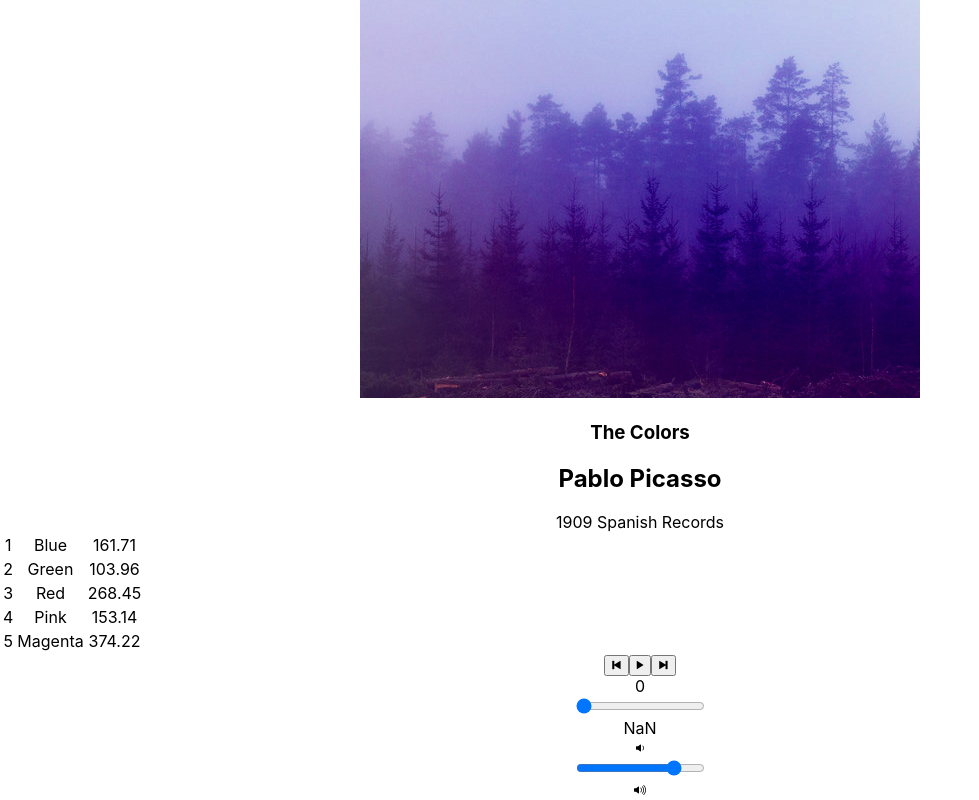
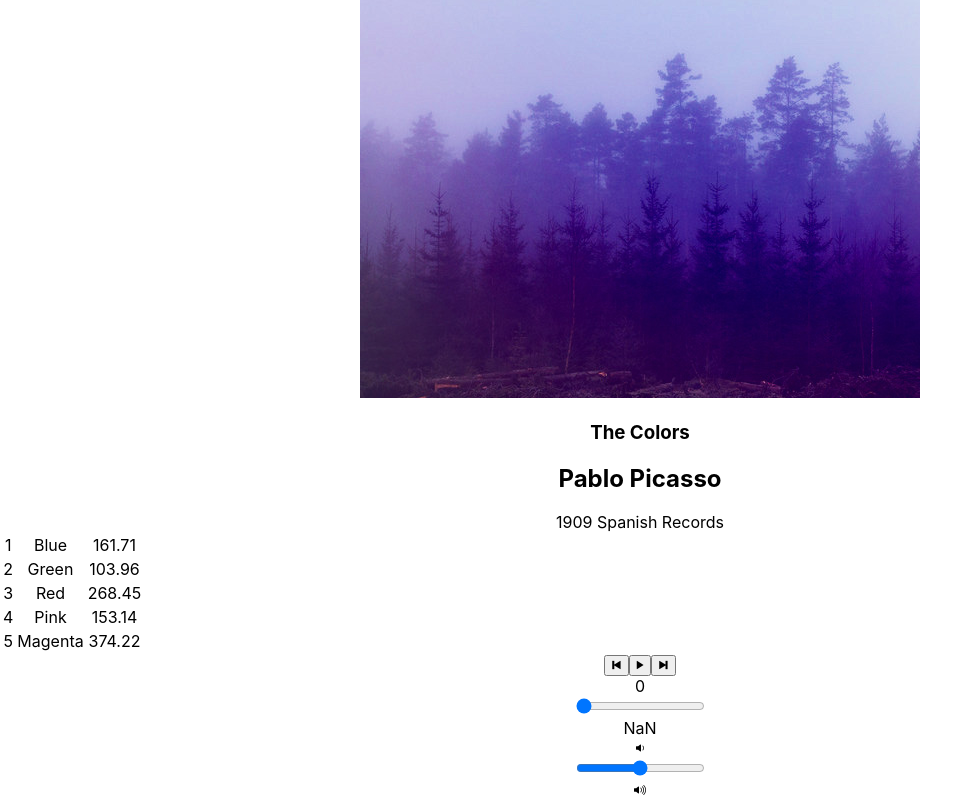
Before and after one commit to gahartj/bloc-jams-react, a React (Create React App) app: page /album/the-colors in a window 1280 px wide. Shown: the part 264-1064 px from the top of the page, without its empty margins (0-979 px from the left). Built offline with nearby package versions, Linux system fonts and the light colour scheme.

Commit message:
assignment 9 range inputs complete

```diff
--- a/src/components/Album.js
+++ b/src/components/Album.js
@@ -20,6 +20,7 @@ class Album extends Component {
       currentSong: null,
       currentTime: 0,
       duration: album.songs[0].duration,
+      currentVolume: 5,
       isPlaying: false,
       classNames: blankClassNames
     };
@@ -35,16 +36,21 @@ class Album extends Component {
       },
       durationchange: e => {
         this.setState({ duration: this.audioElement.duration });
+      },
+      volumechange: e => {
+        this.setState({ currentVolume: this.audioElement.currentVolume});
       }
     };
     this.audioElement.addEventListener('timeupdate', this.eventListeners.timeupdate);
     this.audioElement.addEventListener('durationchange', this.eventListeners.durationchange);
+    this.audioElement.addEventListener('volumechange', this.eventListeners.volumechange);
   }
 
   componentWillUnmount() {
      this.audioElement.src = null;
      this.audioElement.removeEventListener('timeupdate', this.eventListeners.timeupdate);
      this.audioElement.removeEventListener('durationchange', this.eventListeners.durationchange);
+     this.audioElement.removeEventListener('volumechange', this.eventListeners.volumechange);
    }
 
   play() {
@@ -104,6 +110,12 @@ class Album extends Component {
     const newTime = this.audioElement.duration * e.target.value;
     this.audioElement.currentTime = newTime;
     this.setState({ currentTime: newTime });
+  }
+
+  handleVolumeChange(e) {
+    const newVolume = e.target.value / 10;
+    this.audioElement.volume = newVolume;
+    this.setState({ currentVolume: newVolume });
   }
 
   handleMouseEnter(index, song) {
@@ -166,10 +178,12 @@ class Album extends Component {
           currentSong={this.state.currentSong}
           currentTime={this.audioElement.currentTime}
           duration={this.audioElement.duration}
+          currentVolume={this.audioElement.currentVolume}
           handleSongClick={() => this.handleSongClick(this.state.currentSong)}
           handlePrevClick={() => this.handlePrevClick()}
           handleNextClick={() => this.handleNextClick()}
           handleTimeChange={(e) => this.handleTimeChange(e)}
+          handleVolumeChange={(e) => this.handleVolumeChange(e)}
         />
       </section>
     );
--- a/src/components/PlayerBar.js
+++ b/src/components/PlayerBar.js
@@ -29,9 +29,17 @@ import React, { Component } from 'react';
           <div className="total-time">{this.props.duration}</div>
         </section>
         <section id="volume-control">
-          <div className="icon ion-ios-volume-low"></div>
-          <input type="range" className="seek-bar" value="80" />
-          <div className="icon ion-ios-volume-high"></div>
+          <div className="icon ion-ios-volume-low">{this.props.currentVolume}</div>
+          <input
+            type="range"
+            className="seek-bar"
+            value={this.props.currentVolume}
+            max="10"
+            min="0"
+            step="1"
+            onChange={this.props.handleVolumeChange}
+          />
+          <div className="icon ion-ios-volume-high">{this.props.currentVolume}</div>
         </section>
       </section>
      );
```
Lines whose indentation alone changed are shown as unchanged.
